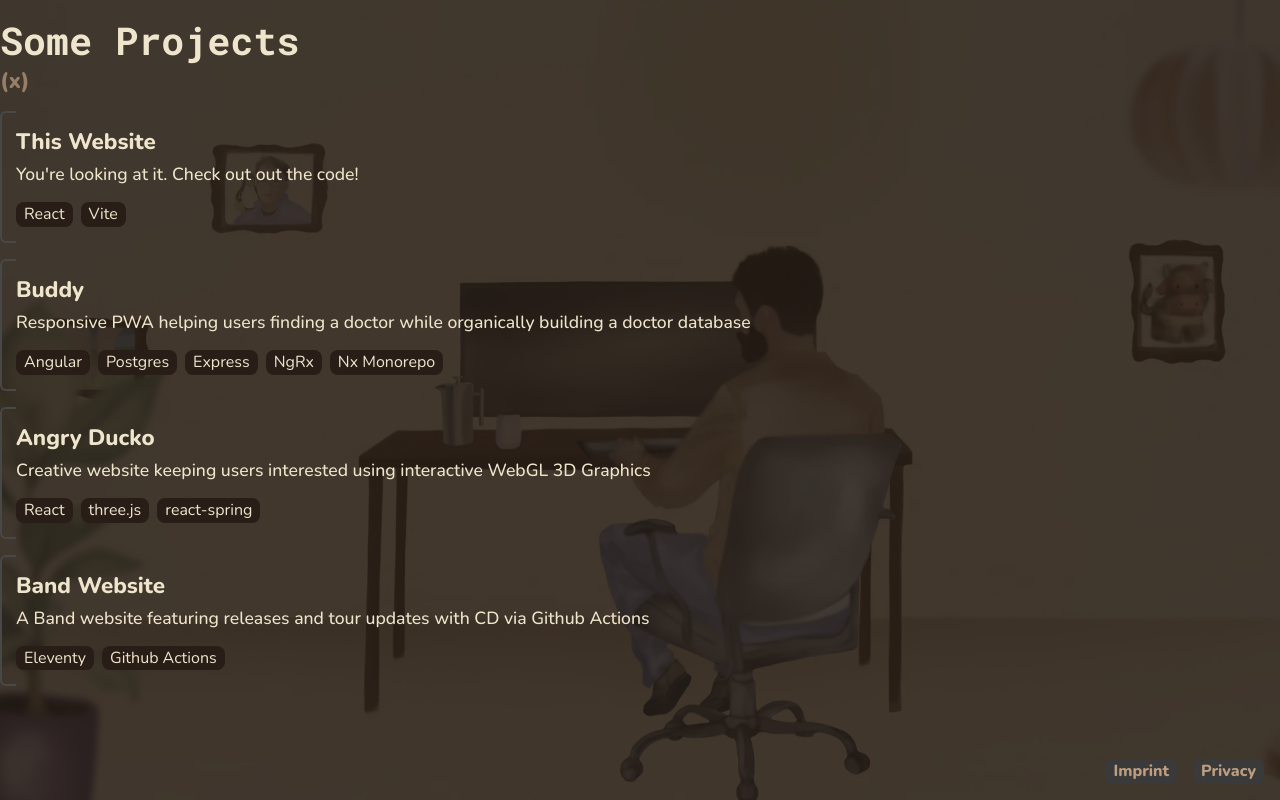
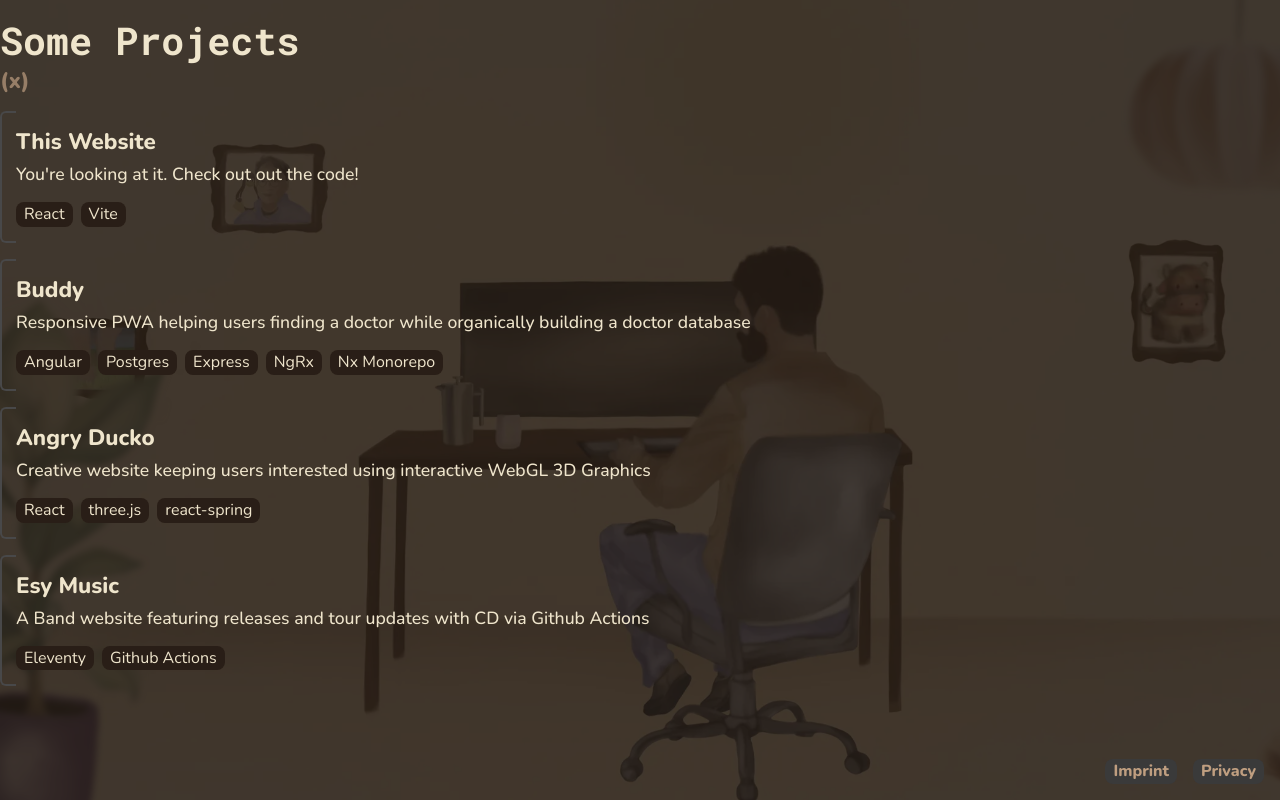
Before and after one commit to moritzhipper/moritzhipper.github.io, a React (Vite) app: page /projects in a window 1280 px wide. Built offline with nearby package versions, Linux system fonts and the light colour scheme.

Commit message:
changed name of project

```diff
--- a/src/components/pages/ProjectsPage.tsx
+++ b/src/components/pages/ProjectsPage.tsx
@@ -24,7 +24,7 @@ export const ProjectsPage = () => {
       tags: ["React", "three.js", "react-spring"],
     },
     {
-      name: "Band Website",
+      name: "Esy Music",
       description:
         "A Band website featuring releases and tour updates with CD via Github Actions",
       link: "https://github.com/moritzhipper/esy-crew",
```
